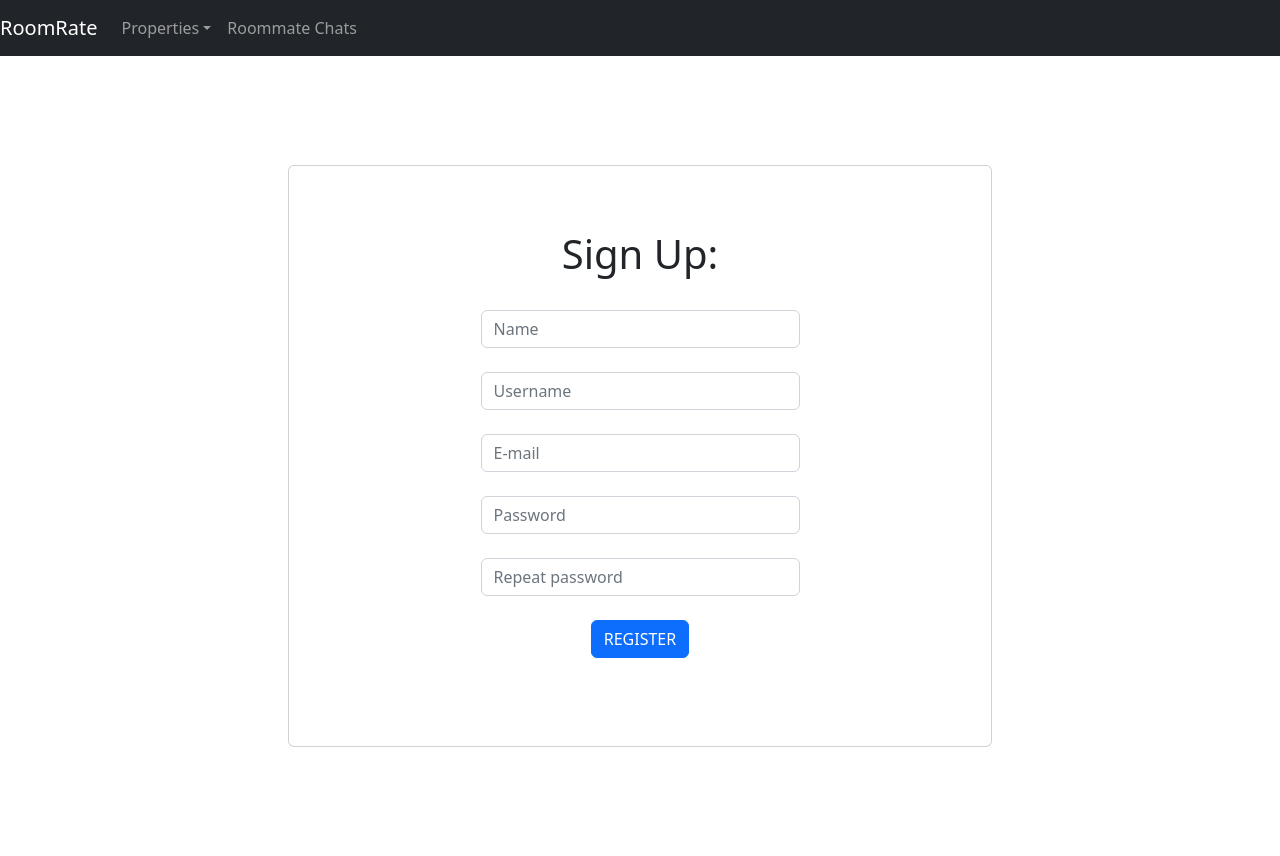
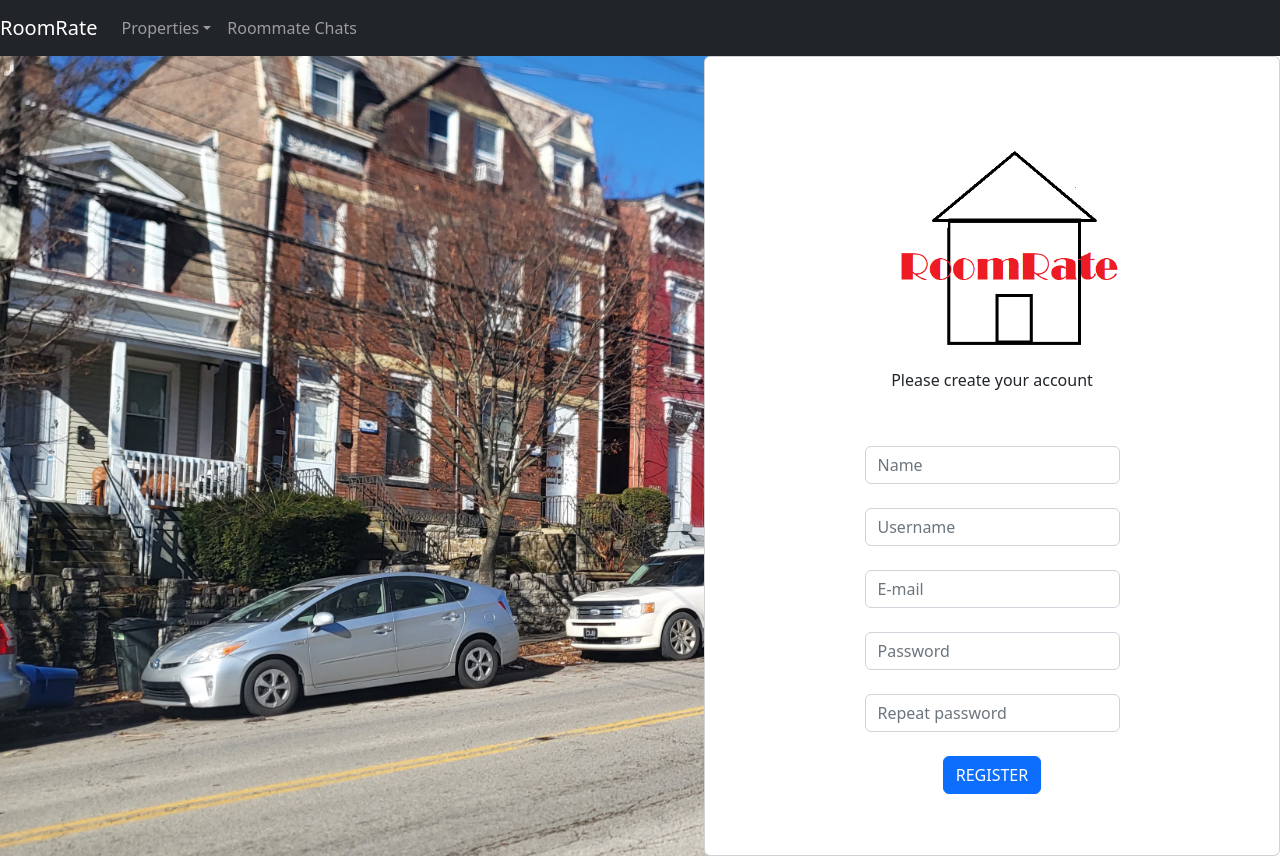
Before and after one commit to RoomRate/RoomRate, a React (Create React App) app in the folder packages/client/: page /signup in a window 1280 px wide. Built offline with nearby package versions, Linux system fonts and the light colour scheme.

Commit message:
Prettied up sign up screen

```diff
--- a/packages/client/src/components/Login/logIn.js
+++ b/packages/client/src/components/Login/logIn.js
@@ -23,7 +23,6 @@ export const LogIn = () => {
           <div className="p-3 my-5 d-flex flex-column w-50">
             <div className="text-center">
               <img src={require(`../../assets/images/roomratepic.png`)} alt="logo" width={300} />
-
             </div>
 
             <h6>Please login to your account</h6><br />
--- a/packages/client/src/components/Login/signUp.js
+++ b/packages/client/src/components/Login/signUp.js
@@ -10,13 +10,22 @@ export const SignUp = () => {
   const onSubmit = data => console.log(data);
 
   return (
-    <div style={{ display: `flex`, justifyContent: `center`, alignItems: `center`, height: `100vh` }}>
-      <Card style={{ display: `flex`, justifyContent: `center`, alignItems: `center`, width: `44rem` }} >
+    <div className="parent" style={{ width: `100%` }}>
+
+      <div className="child"
+        style={{ float: `left`, display: `flex`, justifyContent: `left`, width: `44rem`, height: `100vh` }}>
+        <img src={require(`../../assets/images/clifton.jpg`)} alt="clifton" />
+      </div>
+
+      <div className="child" style={{ display: `flex`, justifyContent: `right` }}>
+        <Card
+          style={{ display: `flex`, justifyContent: `center`, alignItems: `center`, width: `42rem`, height: `100vh` }} >
           <div className="p-3 my-5 d-flex flex-column w-50">
             <div className="text-center">
-            <h1>Sign Up:</h1>
+              <img src={require(`../../assets/images/roomratepic.png`)} alt="logo" width={300} />
             </div>
 
+            <h6>Please create your account</h6><br />
             <form onSubmit={handleSubmit(onSubmit)}>
               <br /><input
                 placeholder="Name"
@@ -58,5 +67,6 @@ export const SignUp = () => {
           </div>
         </Card>
       </div>
+    </div>
   );
 };
```
Lines whose indentation alone changed are shown as unchanged.
